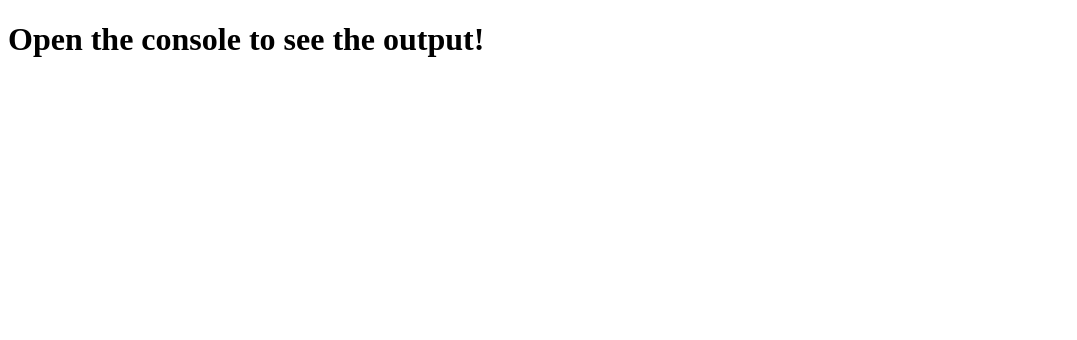
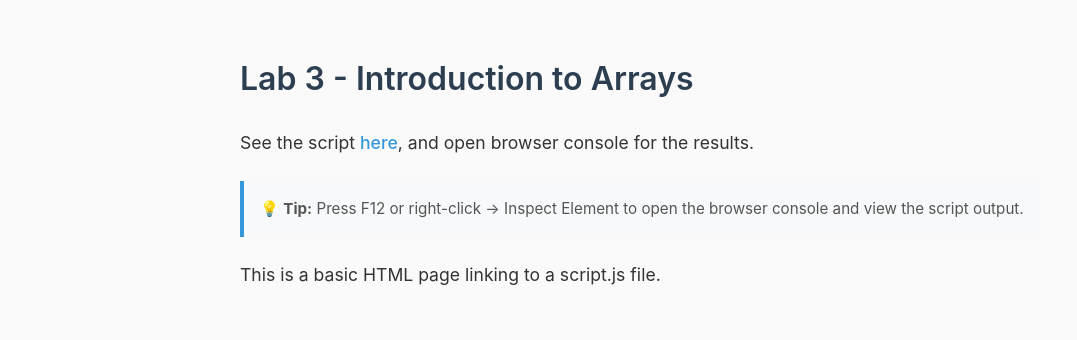
Before and after one commit to LegateG/113_FJS-L4, a plain HTML site: page index.html in a window 1280 px wide. Shown: the whole page, without its empty margins (0-1077 px from the left). Drawn offline with Linux system fonts and the light colour scheme.

Commit message:
Update index.html

```diff
--- a/index.html
+++ b/index.html
@@ -3,10 +3,67 @@
 <head>
     <meta charset="UTF-8">
     <meta name="viewport" content="width=device-width, initial-scale=1.0">
-    <title>JavaScript Functions Lab</title>
+    <title>Lab 4 - Introduction to Functions</title>
+    <style>
+        body {
+            font-family: -apple-system, BlinkMacSystemFont, 'Segoe UI', system-ui, sans-serif;
+            max-width: 800px;
+            margin: 0 auto;
+            padding: 2rem;
+            line-height: 1.6;
+            color: #333;
+            background: #fafafa;
+        }
+
+        h1 {
+            color: #2c3e50;
+            margin-bottom: 1.5rem;
+            font-weight: 600;
+        }
+
+        p {
+            margin-bottom: 1rem;
+            font-size: 1.1rem;
+        }
+
+        a {
+            color: #3498db;
+            text-decoration: none;
+            font-weight: 500;
+            transition: color 0.2s ease;
+        }
+
+        a:hover {
+            color: #2980b9;
+            text-decoration: underline;
+        }
+
+        .console-note {
+            background: #f8f9fa;
+            border-left: 4px solid #3498db;
+            padding: 1rem;
+            margin: 1.5rem 0;
+            border-radius: 0 4px 4px 0;
+            font-size: 0.95rem;
+            color: #555;
+        }
+    </style>
 </head>
 <body>
-    <h1>Open the console to see the output!</h1>
-    <script src="script.js" defer></script>
+    <h1>Lab 3 - Introduction to Arrays</h1>
+
+    <p>
+        See the script
+        <a href="script.js">here</a>,
+        and open browser console for the results.
+    </p>
+
+    <div class="console-note">
+        💡 <strong>Tip:</strong> Press F12 or right-click → Inspect Element to open the browser console and view the script output.
+    </div>
+
+    <p>This is a basic HTML page linking to a script.js file.</p>
+
+    <script src="script.js"></script>
 </body>
 </html>
```
